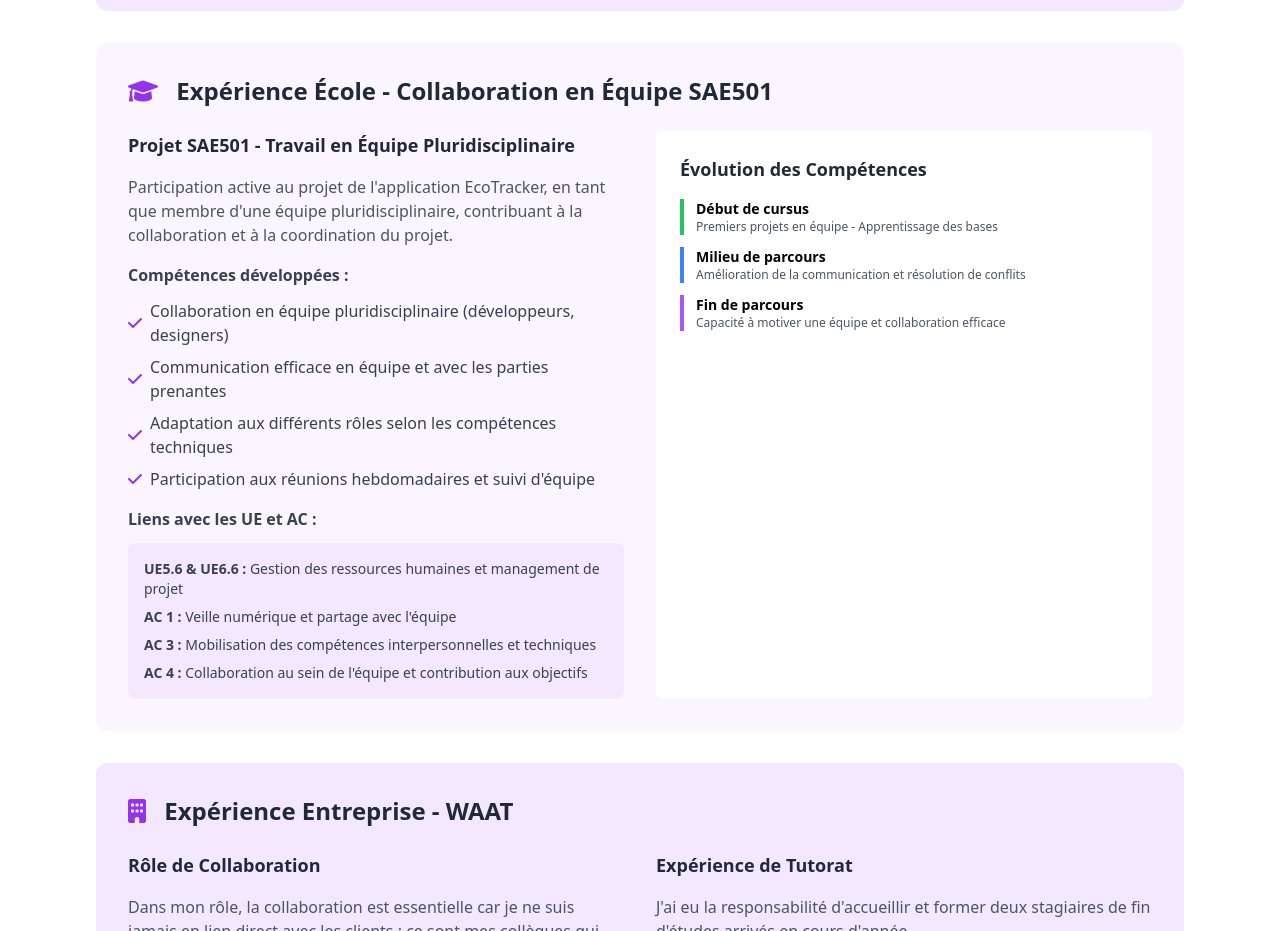
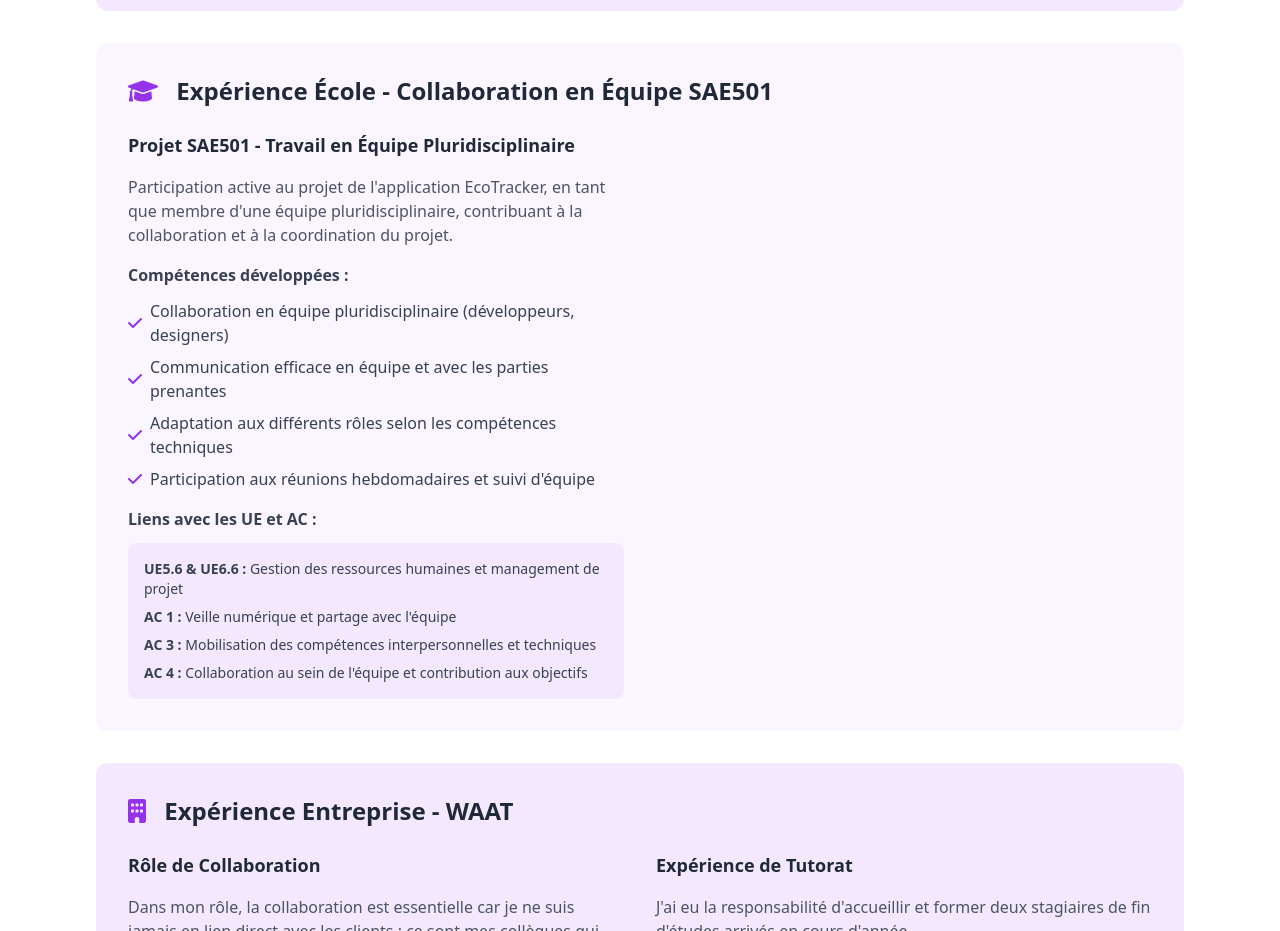
Before and after one commit to tmsmks/Portfolio-thomaks, a plain HTML site: page competence6.html in a window 1280 px wide. Shown: the part 2697-3628 px from the top of the page. Drawn offline with nearby package versions, Linux system fonts and the light colour scheme.

Commit message:
🗑️ Suppression de la section 'Évolution des Compétences' de la compétence 6

```diff
--- a/competence6.html
+++ b/competence6.html
@@ -354,23 +354,7 @@
                             <p class="text-sm text-gray-700"><strong>AC 4 :</strong> Collaboration au sein de l'équipe et contribution aux objectifs</p>
                         </div>
                     </div>
-                    <div class="bg-white rounded-lg p-6">
-                        <h4 class="text-lg font-semibold text-gray-800 mb-4">Évolution des Compétences</h4>
-                        <div class="space-y-3">
-                            <div class="border-l-4 border-green-500 pl-3">
-                                <p class="text-sm font-semibold">Début de cursus</p>
-                                <p class="text-xs text-gray-600">Premiers projets en équipe - Apprentissage des bases</p>
-                            </div>
-                            <div class="border-l-4 border-blue-500 pl-3">
-                                <p class="text-sm font-semibold">Milieu de parcours</p>
-                                <p class="text-xs text-gray-600">Amélioration de la communication et résolution de conflits</p>
-                            </div>
-                            <div class="border-l-4 border-purple-500 pl-3">
-                                <p class="text-sm font-semibold">Fin de parcours</p>
-                                <p class="text-xs text-gray-600">Capacité à motiver une équipe et collaboration efficace</p>
-                            </div>
-                        </div>
-                    </div>
+
                 </div>
             </div>
 
```
